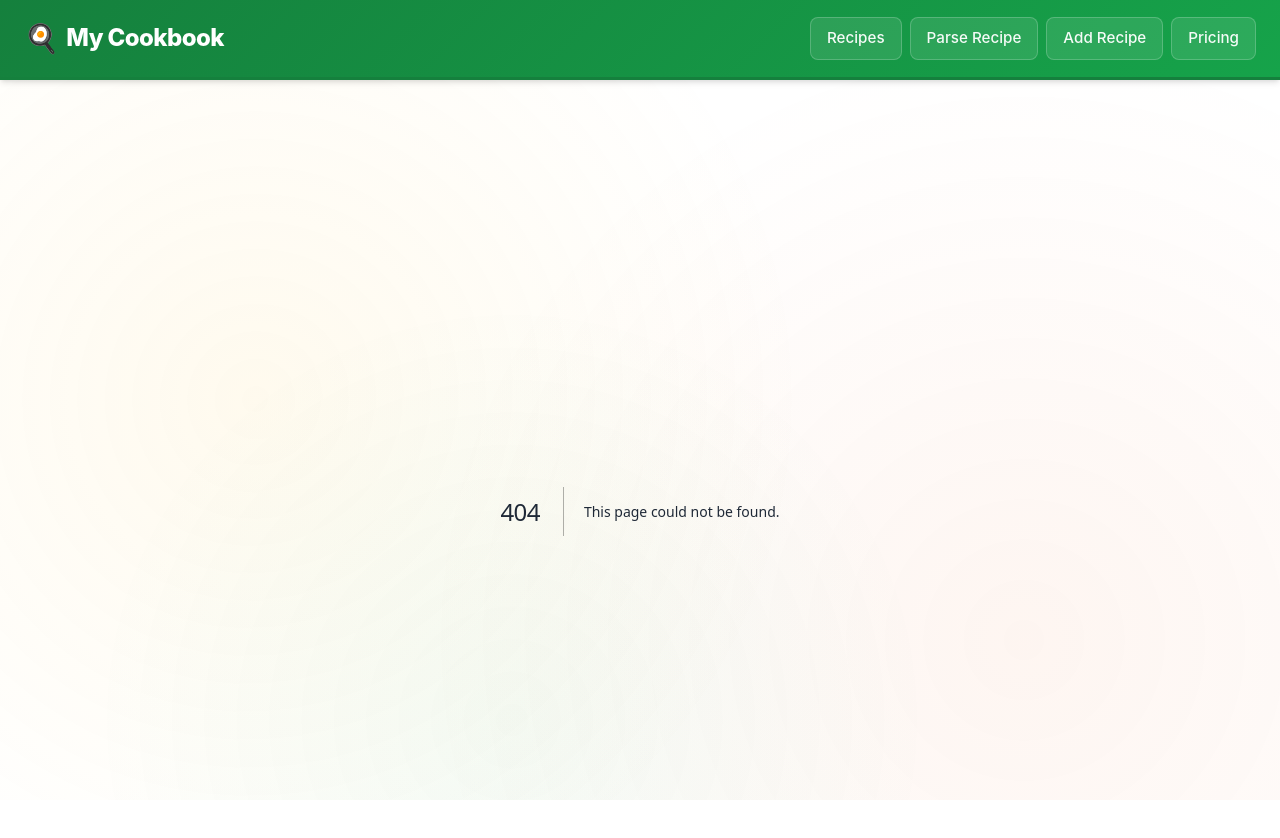
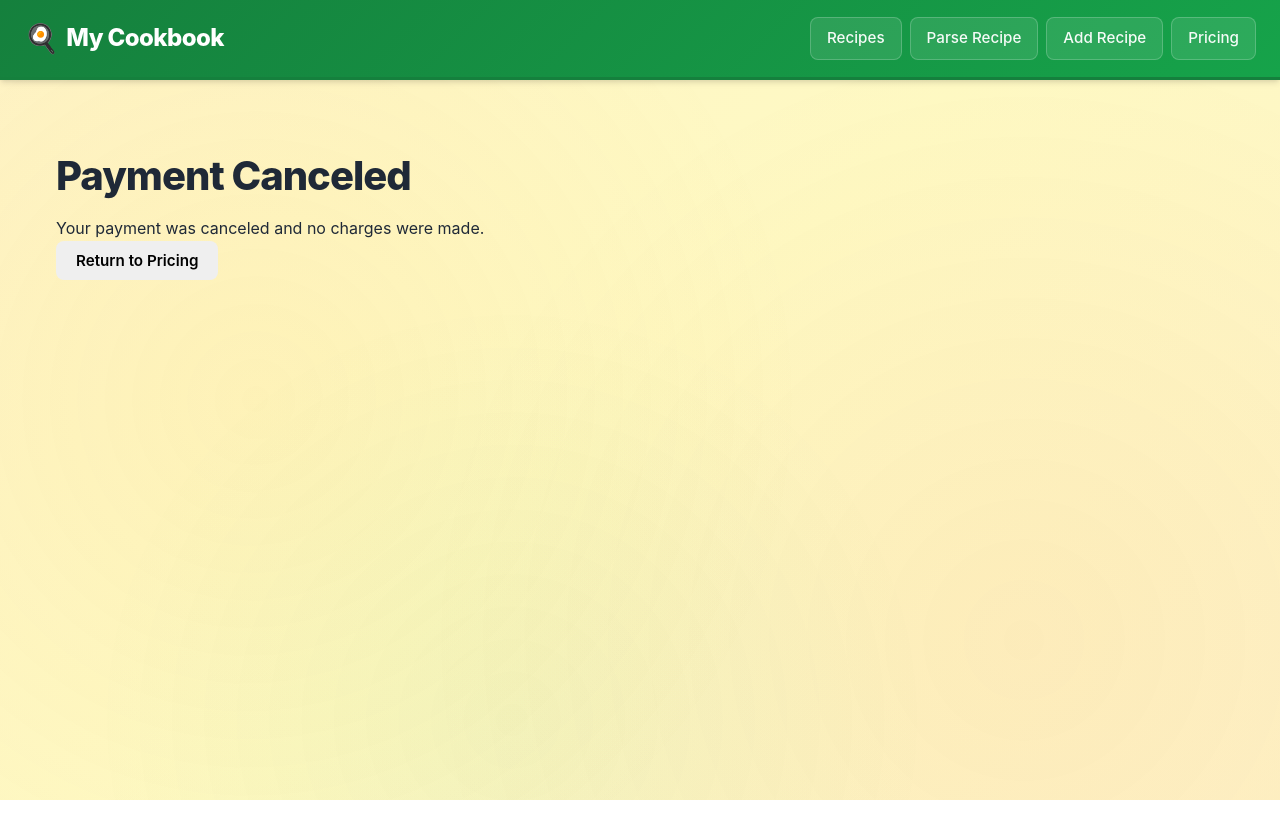
Before and after one commit to rwilliamspbg-ops/My-Cookbook-V1.0, a Next.js app: page /payment/cancel in a window 1280 px wide. Before the commit this address had no page. Shown: the top 838 px of the page. After the commit the page ends 800 px from the top, so only its background shows below. Built offline with nearby package versions, Linux system fonts and the light colour scheme.

Commit message:
Create cancel.js

```diff
--- /dev/null
+++ b/pages/payment/cancel.js
@@ -0,0 +1,13 @@
+import Link from "next/link";
+
+export default function PaymentCancel() {
+  return (
+    <main style={{ padding: "2rem" }}>
+      <h1>Payment Canceled</h1>
+      <p>Your payment was canceled and no charges were made.</p>
+      <Link href="/pricing">
+        <button>Return to Pricing</button>
+      </Link>
+    </main>
+  );
+}
```
